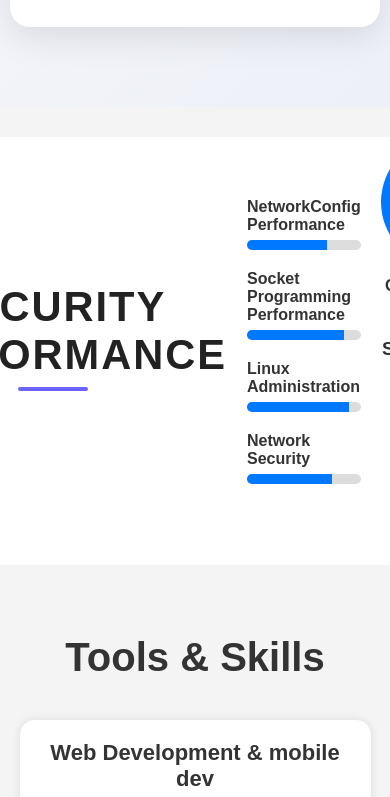
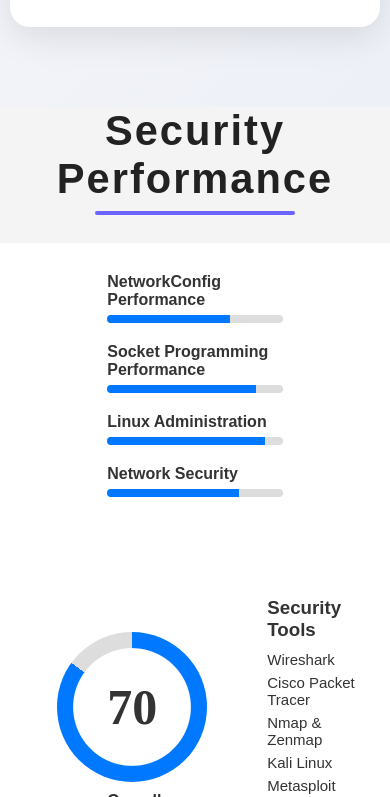
Before and after one commit to Jbmuisha/protofilio, a plain HTML site: page protofolio.html in a window 390 px wide. Shown: the part 2543-3340 px from the top of the page. Drawn offline with Linux system fonts and the light colour scheme.

```diff
--- a/css.css
+++ b/css.css
@@ -401,7 +401,6 @@
   transition: all 0.3s ease;
   z-index: 5;
 }
-
 .slider-btn:hover {
   background: #5148e7;
   transform: scale(1.1);
@@ -447,8 +446,6 @@
 .users_details_contact {
     flex-basis: 350px;
     margin-top: 80px;
-
-
 }
 
 .contact_div {
@@ -457,7 +454,6 @@
     padding: 40px;
     border-radius: 18px;
 }
-
 .user_container {
     background: #fff;
     padding: 20px;
@@ -776,12 +772,18 @@
   align-items: center;
   justify-content: center;
   margin-bottom: 20px;
-  justify-content: center;   /* centre horizontal */
-  align-items: center;       /* centre vertical */
+  align-items: center;
   min-height: 50vh;
+  padding-left: 200px;
+
+
+}
+.security_grid > div {
+  width: 45%;
+  border-radius: 18px;/* par exemple */
 }
 
-/* LEFT SIDE */
+
 .left_performance .performance {
   margin-bottom: 20px;
 
@@ -806,16 +808,16 @@
   width: var(--percentage);
   transition: 1s ease;
 }
-/* RIGHT SECTION IN ROW FORMAT */
+
 .right_performance_row {
   display: grid;
-  grid-template-columns: 180px 1fr; /* donut left | tools right */
+  grid-template-columns: 180px 1fr;
   gap: 25px;
   align-items: center;
 
 }
 
-/* Donut styling */
+
 .donut_box {
   text-align: center;
 }
@@ -836,7 +838,7 @@
   font-weight: bold;
 }
 
-/* Tools list */
+
 .security_tools h3 {
   margin-bottom: 10px;
   font-weight: bold;
@@ -854,7 +856,6 @@
   font-size: 2.6rem;
   color: #222;
   margin-bottom: 40px;
-  text-transform: uppercase;
   letter-spacing: 2px;
   font-weight: 800;
   position: relative;
@@ -864,19 +865,68 @@
 .generale_tite h1::after {
   content: "";
   position: absolute;
-  width: 70px;
+  width: 200px;
   height: 4px;
   background: #6c63ff;
   bottom: -12px;
   left: 50%;
   transform: translateX(-50%);
   border-radius: 2px;
+}.tex{
+  font-size: 50px;
+  font-family: 'Times New Roman', Times, serif;
+  font-weight: bold;
 }
+@media (max-width: 900px) {
+  .donut {
+    width: 70px;
+    height: 70px;
+  }
 
-/* Responsive */
-@media (max-width: 900px) {
   .right_performance_row {
-    grid-template-columns: 1fr;
-    text-align: center;
+    grid-template-columns: 100px 1fr;
+    gap: 10px;
+  }
+
+  .skill-bar {
+    height: 8px;
   }
 }
+@media (max-width: 900px) {
+  .security_grid {
+    flex-direction: column;
+    padding-left: 0;
+    min-height: 50vh;
+
+
+  }
+
+  .security_grid > div {
+    width: 45%;
+     margin-bottom: 30px;
+       margin-top: 30px;/* pour que les éléments prennent toute la largeur */
+  }.donut_text{
+    margin-right: 200px;
+    padding-right: 400px;
+  }
+  .donut {
+  width: 150px;
+  height: 150px;
+  border-radius: 50%;
+  display: grid;
+  place-items: center;
+  margin-left: -50px;
+  background:
+    radial-gradient(white 55%, transparent 56%),
+    conic-gradient(#0078ff calc(var(--value) * 1%), #ddd 0);
+
+}
+.security_tools{
+  margin-left: 50px;
+}.contacter{
+  flex-direction: column;
+
+}.mycontent{
+  padding-right: 400px;
+}
+}
--- a/protofolio.html
+++ b/protofolio.html
@@ -232,14 +232,15 @@
   </section>
 
   <section class="security_performance">
+    <div class="generale_tite">
+      <h1>Security Performance</h1>
+    </div>
+
 
 
     <div class="security_grid">
-      <div class="generale_tite">
-        <h1>Security Performance</h1>
-      </div>
 
-      <!-- LEFT SIDE – PERFORMANCE BARS -->
+
       <div class="left_performance">
 
         <div class="performance">
@@ -275,8 +276,12 @@
       <div class="right_performance_row">
 
         <div class="donut_box">
-          <div class="donut" style="--value:85"></div>
+
+          <div class="donut" style="--value:85">
+            <p class="tex">70</p>
+          </div>
           <p class="donut_text">Overall Security Skill</p>
+
         </div>
 
         <div class="security_tools">
@@ -304,7 +309,7 @@
 
     <div class="skills_container">
 
-      <!-- Web Development -->
+
       <div class="skill_block">
         <h2>Web Development & mobile dev</h2>
         <div class="icons">
@@ -395,7 +400,7 @@
             <div class="media_content">
               <i class="fa-brands fa-instagram"></i>
               <i class="fa-brands fa-whatssapp"></i>
-              <i class="fa-brands fa-email"></i>
+              <i class="fa-brands fa-gmail"></i>
               <i class="fa-brands fa-github"></i>
             </div>
           </div>
@@ -419,12 +424,13 @@
           <textarea name="usermessage" id="message"></textarea>
 
 
+
+
+        </form>
       </div>
-
-      </form>
     </div>
 
-    </div>
+
 
   </section>
 
```
Also changed, not shown: 1 other file.
